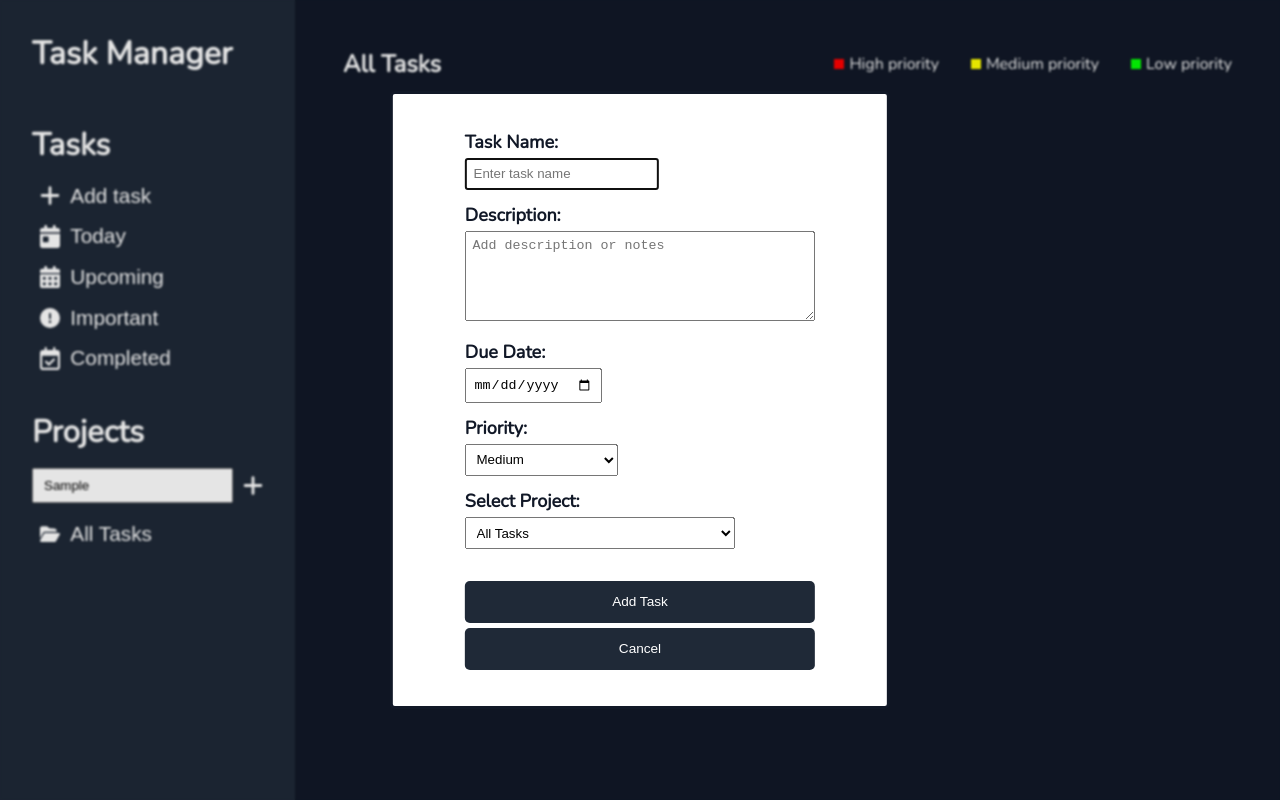
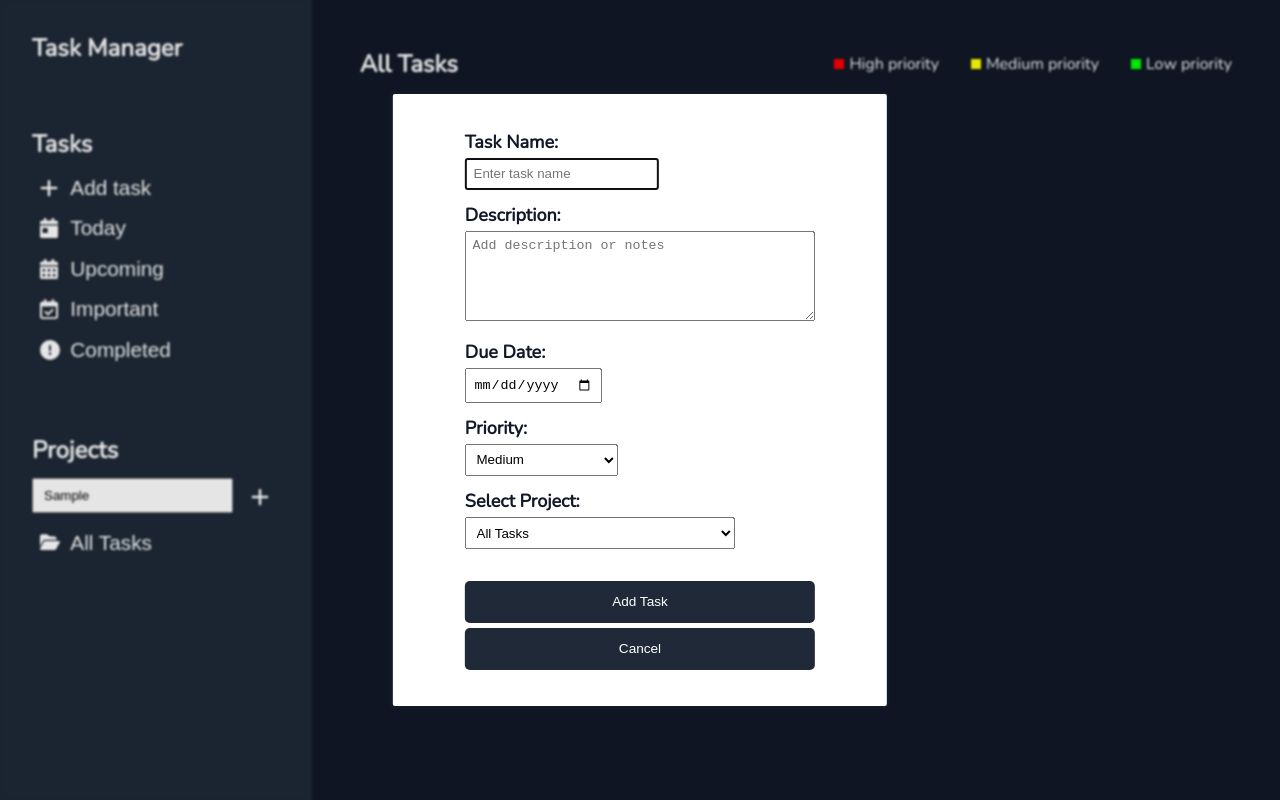
Before and after one commit to BelalKhaleel/odin-todo-list, a website built with webpack: page src/index.html in a window 1280 px wide. Both pictures are taken after typing "Sample" into the empty fields and a click on the button "Add task". Built offline with nearby package versions, Linux system fonts and the light colour scheme.

Commit message:
Replace img icons with background images in css
The icons are purely decorative and therefore should be dealt with using CSS only.

```diff
--- a/src/index.html
+++ b/src/index.html
@@ -10,44 +10,19 @@
         <h1 class="sidebar-header">Task Manager</h1>
         <div class="sidebar-nav-tasks">
           <h2>Tasks</h2>
-          <button class="sidebar-nav-item" id="nav-add-task">
-            <img
-              class="nav-item-icon"
-              src="./components/icons/plus-solid.svg"
-              alt="Add task icon"
-            />
-            <span class="nav-item-title">Add task</span>
+          <button class="sidebar-nav-item add-task">
+            <span class="nav-item-title ">Add task</span>
           </button>
-          <button class="sidebar-nav-item" id="today">
-            <img
-              class="nav-item-icon"
-              src="./components/icons/calendar-day-solid.svg"
-              alt="Today icon"
-            />
+          <button class="sidebar-nav-item today">
             <span class="nav-item-title">Today</span>
           </button>
-          <button class="sidebar-nav-item" id="upcoming">
-            <img
-              class="nav-item-icon"
-              src="./components/icons/calendar-days-solid.svg"
-              alt="Upcoming icon"
-            />
+          <button class="sidebar-nav-item upcoming">
             <span class="nav-item-title">Upcoming</span>
           </button>
-          <button class="sidebar-nav-item" id="important">
-            <img
-              class="nav-item-icon"
-              src="./components/icons/circle-exclamation-solid.svg"
-              alt="Important icon"
-            />
+          <button class="sidebar-nav-item important">
             <span class="nav-item-title">Important</span>
           </button>
-          <button class="sidebar-nav-item" id="completed">
-            <img
-              class="nav-item-icon"
-              src="./components/icons/calendar-check-regular.svg"
-              alt="Completed icon"
-            />
+          <button class="sidebar-nav-item completed">
             <span class="nav-item-title">Completed</span>
           </button>
         </div>
@@ -59,22 +34,13 @@
               type="text"
               placeholder="Add new (unique) project"
               required
+              autofocus
             />
-            <button id="add-project-btn">
-              <img
-                class="new-project-btn"
-                src="./components/icons/plus-solid.svg"
-                alt="Add project icon"
-              />
+            <button class="sidebar-nav-item new-project-btn">
             </button>
           </div>
           <div class="sidebar-nav-projects">
-            <button class="sidebar-nav-project" id="all-tasks">
-              <img
-                class="nav-item-icon"
-                src="./components/icons/folder-open-solid.svg"
-                alt="open folder"
-              />
+            <button class="sidebar-nav-item open-folder sidebar-nav-project">
               <span class="nav-item-title">All Tasks</span>
             </button>
           </div>
--- a/src/index.js
+++ b/src/index.js
@@ -26,26 +26,29 @@ import {
 import { format, isEqual, isAfter } from "date-fns";
 import "./style.css";
 
-const header = document.querySelector('.current-project');
+const header = document.querySelector(".current-project");
 const modal = document.querySelector("dialog");
 const form = document.getElementById("task-form");
-let mode = "add";
 const formTaskButton = document.getElementById("form-task-btn");
 const today = format(new Date(), "yyyy-MM-dd");
-document.getElementById('task-due-date-input').setAttribute('min', today);
+let mode = "add";
+document.getElementById("task-due-date-input").setAttribute("min", today);
 
 document.addEventListener("click", (e) => {
-  if (e.target.matches(".new-project-btn")) {
+  const button = e.target;
+  if (button.matches(".new-project-btn")) {
     if (!newProjectInput.value) return;
     addProject();
     newProjectInput.value = "";
     saveProjectsToLocalStorage();
   }
-  if (e.target.closest(".sidebar-nav-project")) {
+  if (button.closest(".sidebar-nav-project")) {
     displayProjectTasks(e);
-    header.textContent = e.target.closest('.sidebar-nav-project').querySelector('.nav-item-title').textContent ?? 'All Tasks';
+    header.textContent =
+      button.closest(".sidebar-nav-project").querySelector(".nav-item-title")
+        .textContent ?? "All Tasks";
   }
-  if (e.target.closest("#nav-add-task")) {
+  if (button.closest(".add-task")) {
     mode = "add";
     formTaskButton.textContent = "Add Task";
     form.reset();
@@ -54,7 +57,7 @@ document.addEventListener("click", (e) => {
     console.log(projectsList);
     console.log(mode);
   }
-  if (e.target.closest("#form-task-btn")) {
+  if (button.closest("#form-task-btn")) {
     if (mode === "add") {
       displayTask(addTask());
     } else if (mode === "update") {
@@ -62,38 +65,38 @@ document.addEventListener("click", (e) => {
     }
     saveProjectsToLocalStorage();
   }
-  if (e.target.closest("#cancel-task-btn")) {
+  if (button.closest("#cancel-task-btn")) {
     modal.close();
   }
-  if (e.target.closest(".trash-nav-icon")) {
+  if (button.closest(".trash-nav-icon")) {
     deleteProject(e);
     saveProjectsToLocalStorage();
     getAllTasks().forEach((task) => displayTask(task));
   }
-  if (e.target.closest(".edit-btn")) {
+  if (button.closest(".edit-btn")) {
     mode = "update";
     formTaskButton.textContent = "Edit Task";
     modal.showModal();
     console.log(mode);
     loadTaskValues(e);
   }
-  if (e.target.closest(".delete-btn")) {
+  if (button.closest(".delete-btn")) {
     deleteTask(e);
   }
-  if (e.target.type === "checkbox") {
+  if (button.type === "checkbox") {
     toggleCheckbox(e);
   }
-  if (e.target.closest("#today")) {
+  if (button.closest(".today")) {
     filterTasks((task) => isEqual(task.dueDate, today));
   }
-  if (e.target.closest("#upcoming")) {
-    filterTasks((task) => isAfter(task.dueDate, today))
+  if (button.closest(".upcoming")) {
+    filterTasks((task) => isAfter(task.dueDate, today));
   }
-  if (e.target.closest("#important")) {
+  if (button.closest(".important")) {
     filterTasks((task) => task.priority === "high");
   }
-  if (e.target.closest('#completed')) {
-    filterTasks((task) =>  task.isComplete === true);
+  if (button.closest(".completed")) {
+    filterTasks((task) => task.isComplete === true);
   }
 });
 
--- a/src/style.css
+++ b/src/style.css
@@ -31,23 +31,17 @@ body {
 
 .container {
   min-height: 100vh;
-  background-color: lightgoldenrodyellow;
   display: grid;
-  grid-template-columns: .85fr 4fr;
+  grid-template-columns: 1fr 4fr;
+  color: white;
 }
 
 .sidebar {
   background-color: var(--secondary-color);
   padding: 2em;
-  color: white;
-}
-
-.sidebar-header {
-  font-size: 2rem;
-}
-
-.sidebar-header, .sidebar-nav-tasks {
-  margin-bottom: 1.5em;
+  display: flex;
+  flex-direction: column;
+  gap: 4rem;
 }
 
 .sidebar-nav-tasks > h2 {
@@ -57,7 +51,6 @@ body {
 .sidebar-nav-tasks, .sidebar-nav-projects-section {
   display: flex;
   flex-direction: column;
-  font-size: 1.3rem;
 }
 
 .sidebar-nav-item, .sidebar-nav-project {
@@ -65,9 +58,7 @@ body {
   align-items: center;
   gap: 10px;
   padding: .4em;
-  border-radius: 5px;
   font-size: 1.3rem;
-  width: 100%;
 }
 
 .sidebar-nav-item:hover, .sidebar-nav-project:hover {
@@ -78,8 +69,40 @@ body {
   margin-bottom: .5em;
 }
 
-.nav-item-icon, .trash-nav-icon, .new-project-btn, .task-card-icon {
+.sidebar-nav-item::before {
+  content: "";
   width: 20px;
+  height: 20px;
+  display: inline-block;
+  background-repeat: no-repeat;
+}
+
+.add-task::before {
+  background-image: url(./components/icons/plus-solid.svg);
+}
+
+.new-project-btn::before {
+  background-image: url(./components/icons/plus-solid.svg);
+}
+
+.today::before {
+  background-image: url(./components/icons/calendar-day-solid.svg);
+}
+
+.upcoming::before {
+  background-image: url(./components/icons/calendar-days-solid.svg);
+}
+
+.important::before {
+  background-image: url(./components/icons/calendar-check-regular.svg);
+}
+
+.completed::before {
+  background-image: url(./components/icons/circle-exclamation-solid.svg);
+}
+
+.open-folder::before {
+  background-image: url(./components/icons/folder-open-solid.svg);
 }
 
 .trash-nav-icon {
```
